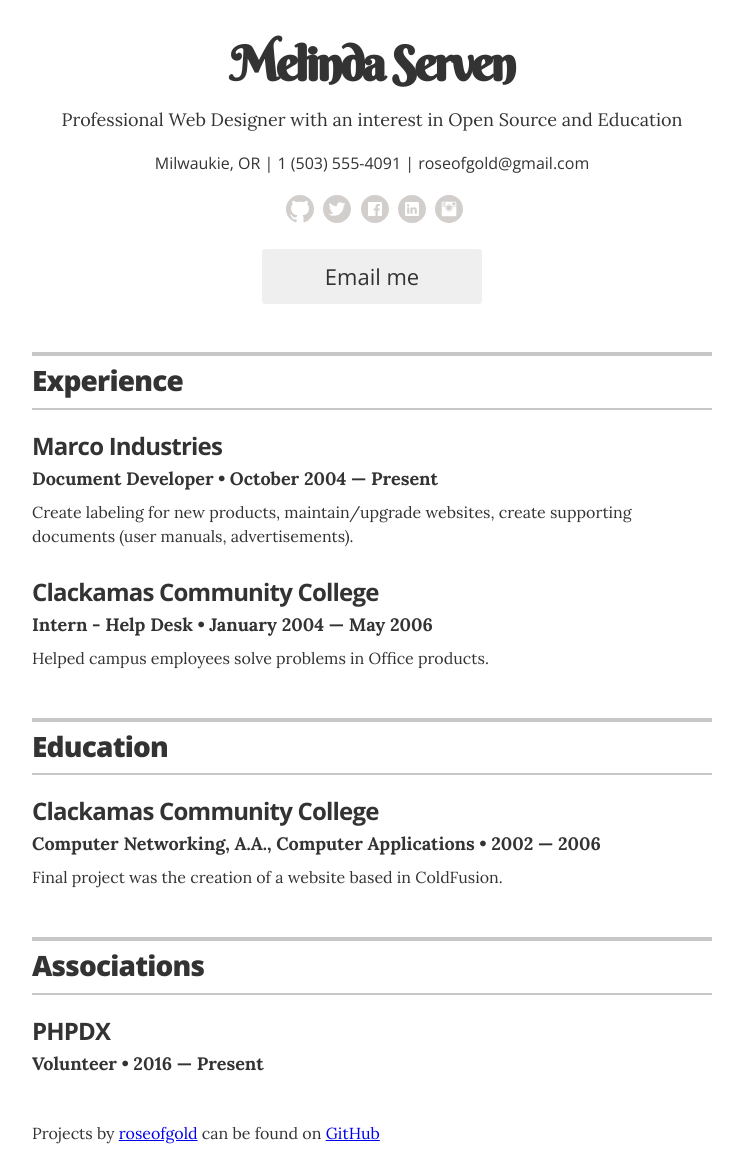
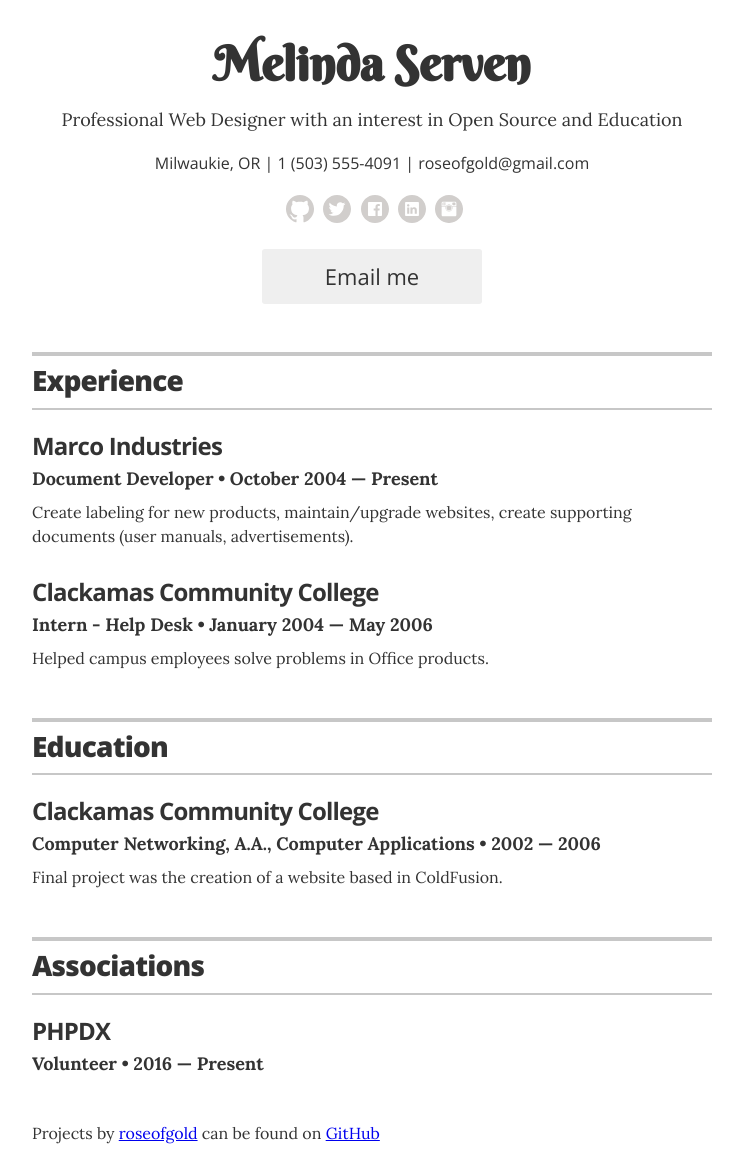
Before and after one commit to roseofgold/roseofgold.github.io, a Jekyll site: the page built from index.html, in a window 1280 px wide. Shown: the whole page, without its empty margins (268-1011 px from the left). Built offline with Jekyll 4.4.1, drawn with Linux system fonts in a browser that asks for light colours.

Commit message:
Update header-name styling

```diff
--- a/_sass/_resume.scss
+++ b/_sass/_resume.scss
@@ -32,9 +32,7 @@
   .header-name {
     @include swash;
     font-size: 3rem;
-    font-weight: 900;
     text-align: center;
-    letter-spacing: -.15rem;
     line-height: 1;
     margin: 1rem 0;
   }
```
